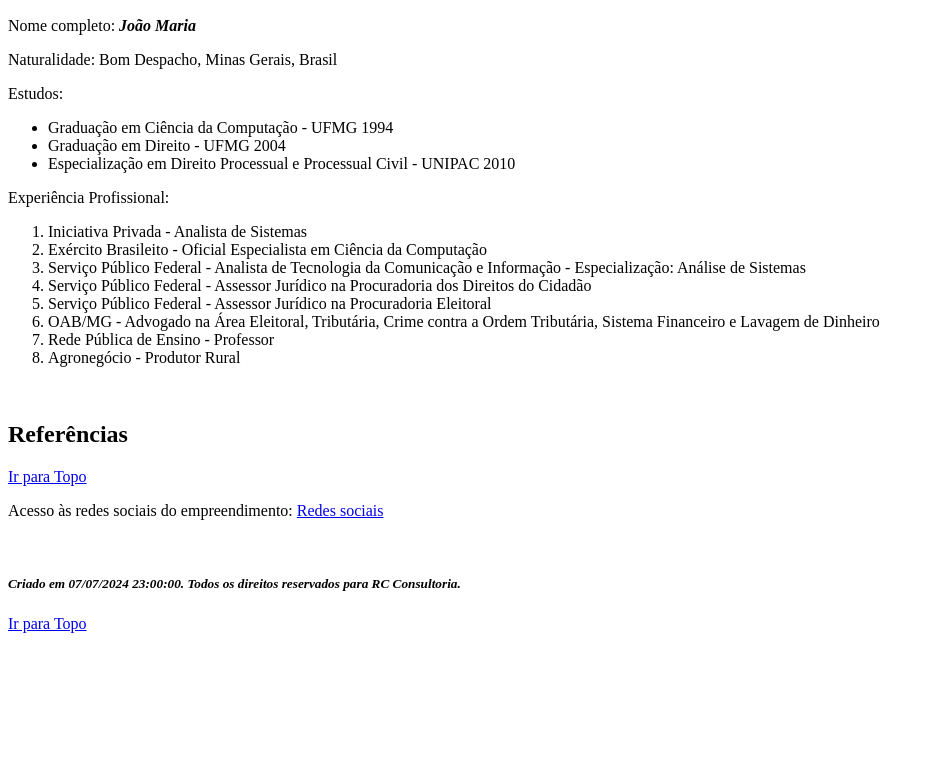
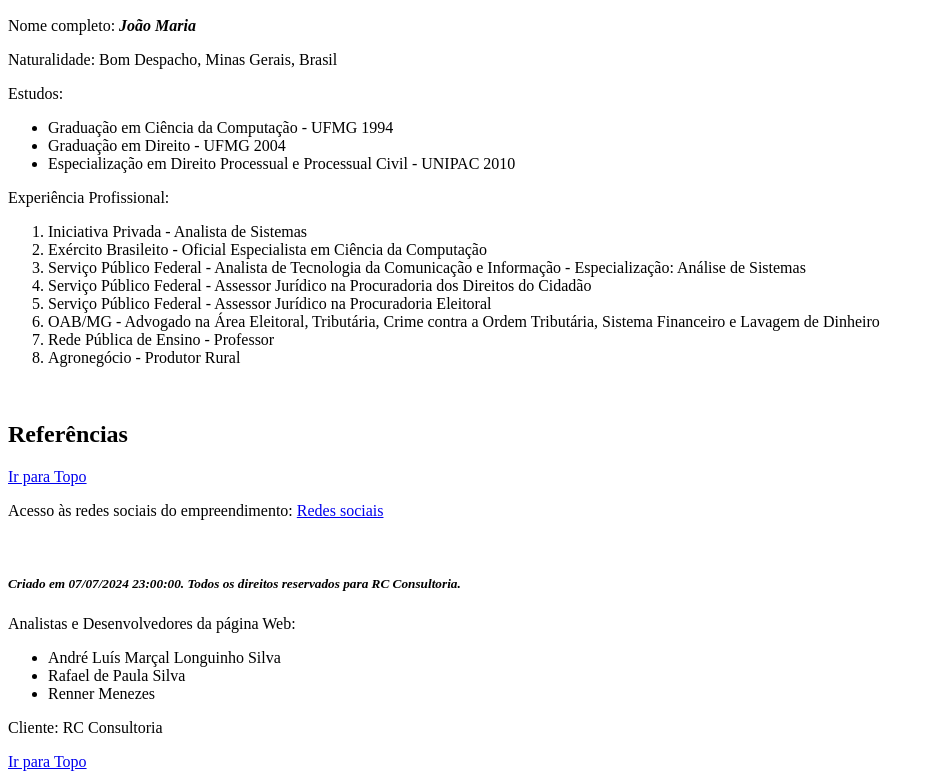
Before and after one commit to AndreMarcal1002/desenvolve-introducao-web, a plain HTML site: page Projeto1/01TP_RC_Consultoria_v01.html in a window 1280 px wide. Shown: the part 2222-3001 px from the top of the page, without its empty margins (0-934 px from the left). Before the commit the page ends 2863 px from the top, so only its background shows below. Drawn offline with Linux system fonts and the light colour scheme.

Commit message:
Add files via upload

```diff
--- a/Projeto1/01TP_RC_Consultoria_v01.html
+++ b/Projeto1/01TP_RC_Consultoria_v01.html
@@ -183,6 +183,13 @@
     <foot>
         <br>
         <h5><em>Criado em 07/07/2024 23:00:00. Todos os direitos reservados para RC Consultoria.</em></h5>
+        <p>Analistas e Desenvolvedores da página Web:</p>
+        <ul>
+            <li>André Luís Marçal Longuinho Silva</li>
+            <li>Rafael de Paula Silva</li>
+            <li>Renner Menezes</li>
+        </ul>
+        <p>Cliente: RC Consultoria</p>
         <a href="#ancTopo">Ir para Topo</a>
     </foot>
 </html>
```
